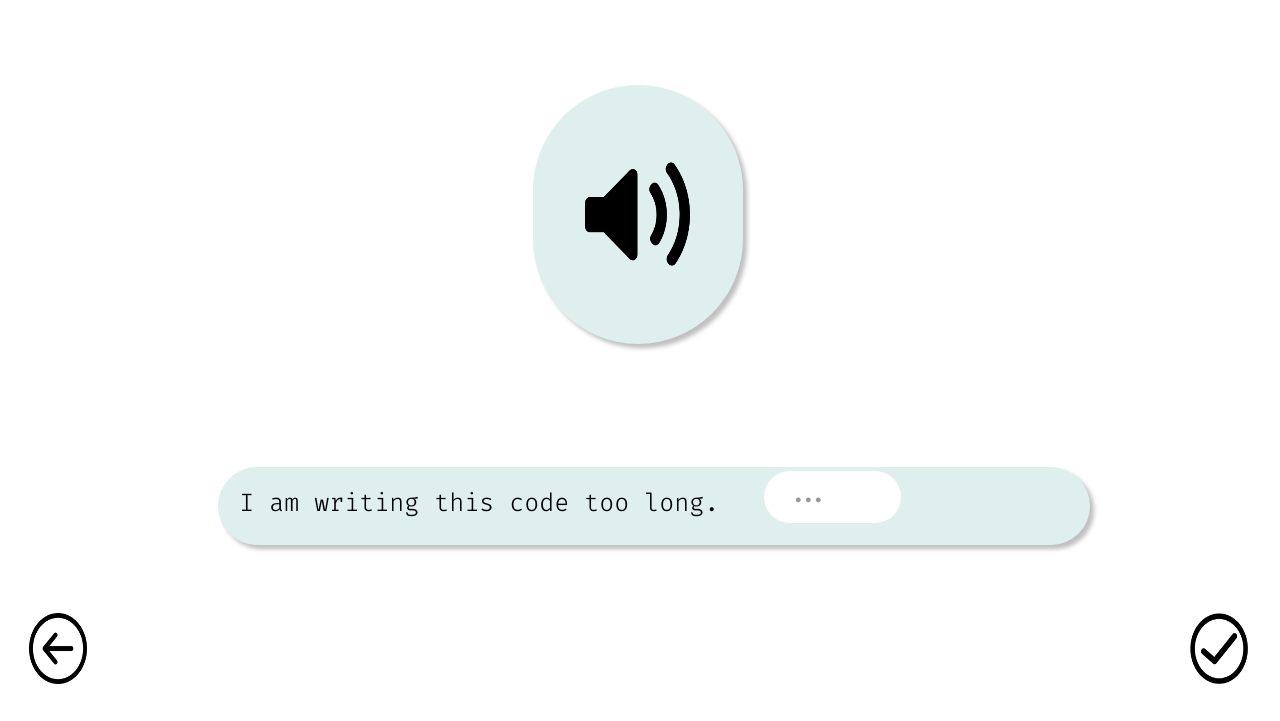
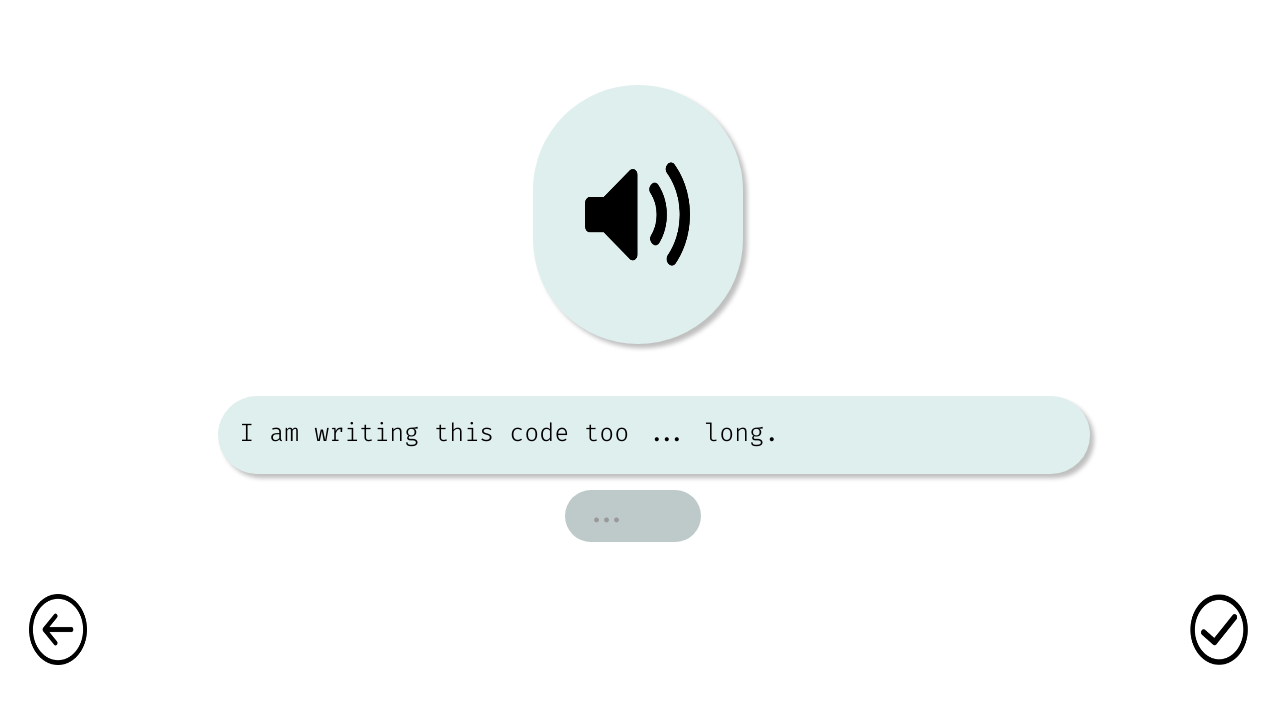
Before and after one commit to ValeriiaHuza/LingvoLab, a plain HTML site: page src/game4/game4.html in a window 1280 px wide. Shown: the part 79-800 px from the top of the page. Drawn offline with nearby package versions, Linux system fonts and the light colour scheme.

```diff
--- a/src/game4/game4.css
+++ b/src/game4/game4.css
@@ -75,7 +75,7 @@
 }
 
 #greenRectangle {
-  margin: 11.3452vh 0vw 7.293vh 16.42vw;
+  margin: 20px 0vw 7.293vh 16.42vw;
   padding: 1.62vh 0.821vw 1.62vh 1.642vw;
   height:  6.482982vh;
   width: 65.68vw;
@@ -101,7 +101,7 @@
 
 input {
   position: relative;
-  left: 41vw;
+  left: 43.5vw;
   font-family: 'Fira Code', monospace;
   font-size: 18px;
   padding: 1.62vh 0.821vw 1.62vh 1.642vw;
@@ -112,6 +112,7 @@
   min-width: 100px;
   border: none;
   border-radius: 4.1vw;
+  background-color: #BEC9CA;
 }
 
 input:focus {
@@ -125,7 +126,7 @@
   font-weight: 500;
   position: absolute;
   pointer-events: none;
-  left: 42.693vw;
+  left: 45vw;
   top: 0.81vh;
   transition: 0.2s ease all;
   -moz-transition: 0.2s ease all;
@@ -138,7 +139,7 @@
 
 #bar {
   position: relative;
-  left: 42.693vw;
+  left: 45vw;
   display: block;
   width: 7.389vw;
   min-width: 90px;
@@ -171,13 +172,13 @@
 #highlight {
   position: absolute;
   height: 6.483vh;
-  width: 11.494vw;
+  width: 10.673vw;
   min-height: 40px;
-  min-width: 140px;
+  min-width: 130px;
   border: none;
   border-radius: 4.1vw;
   top: 25%;
-  left: 42.69vw;
+  left: 45vw;
   margin: -1.62vh -0.821vw -1.62vh -1.642vw;
   pointer-events: none;
   opacity: 0.5;
--- a/src/game4/game4.html
+++ b/src/game4/game4.html
@@ -26,15 +26,14 @@
   <div id="middle2">
 
     <div id="greenRectangle">
-        <div id="sentence">I am writing this code too long.</div>
-
-        <div id="group">
+        <div id="sentence">I am writing this code too ... long.</div>
+    </div>
+      <div id="group">
           <input type="text" required>
           <span id="highlight"></span>
           <span id="bar"></span>
           <label>...</label>
-        </div>
-    </div>
+      </div>
 
   </div>
 
```
